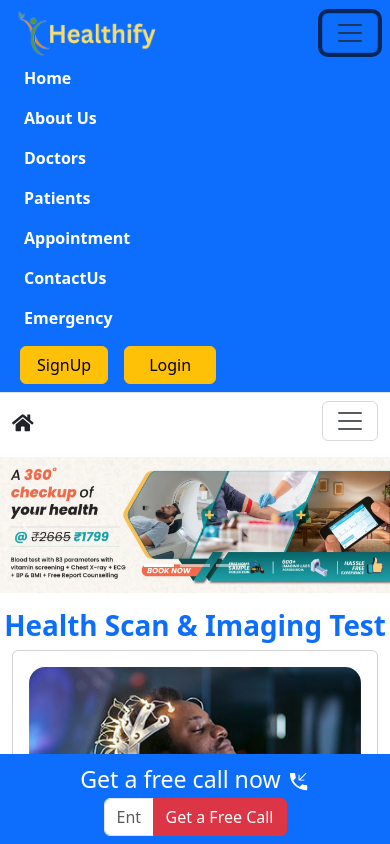
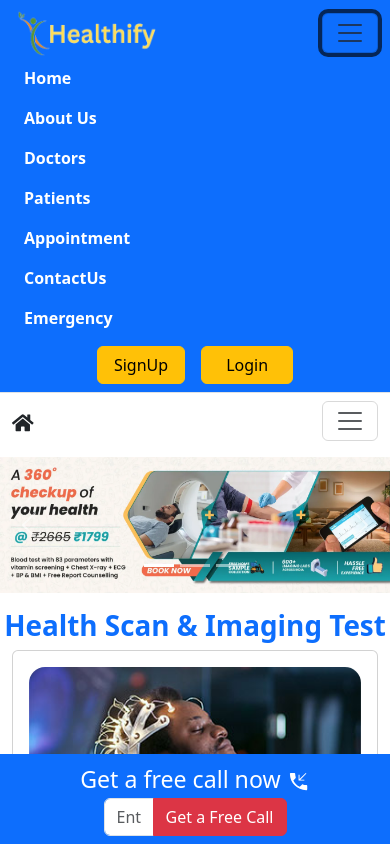
Before and after one commit to yatendra2832/Healthify-MERN, a React (Vite) app in the folder client/: page / in a window 390 px wide. Both pictures are taken after a click on the button 350 px from the left and 33 px from the top of the page. Shown: the top 844 px of the page. Built offline with nearby package versions, Linux system fonts and the light colour scheme; no server answers.

Commit message:
added the admin panel button for admins

```diff
--- a/client/src/components/Navbar1.jsx
+++ b/client/src/components/Navbar1.jsx
@@ -3,7 +3,7 @@ import { Link } from "react-router-dom";
 import { useAuth } from "../store/auth";
 import UserProfile from "./UserDashboard/UserProfile";
 const Navbar1 = () => {
-  const { isLoggedIn } = useAuth();
+  const { isLoggedIn, user } = useAuth();
   return (
     <nav className="navbar navbar-expand-lg bg-primary border-bottom sticky-top">
       <div className="container-fluid">
@@ -67,10 +67,17 @@ const Navbar1 = () => {
             </ul>
           </div>
 
-          <div className="d-flex justify-content-start ">
+          <div className="d-flex justify-content-center ">
             {isLoggedIn ? (
               <>
-                <UserProfile />
+                {user.isAdmin && (
+                  <Link to={"/admin"}>
+                    <button className="btn btn-warning">
+                      Admin_Panel
+                    </button>
+                  </Link>
+                )}
+                <UserProfile className="mx-4"/>
               </>
             ) : (
               <>
```
